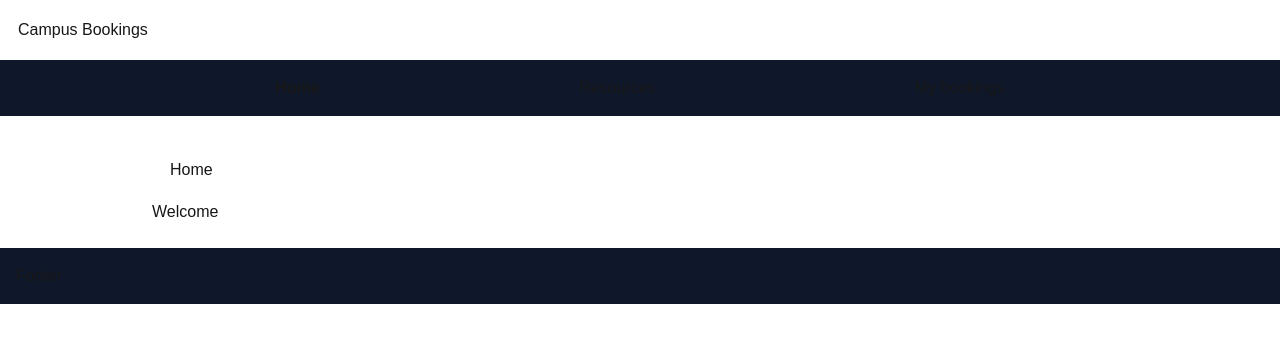
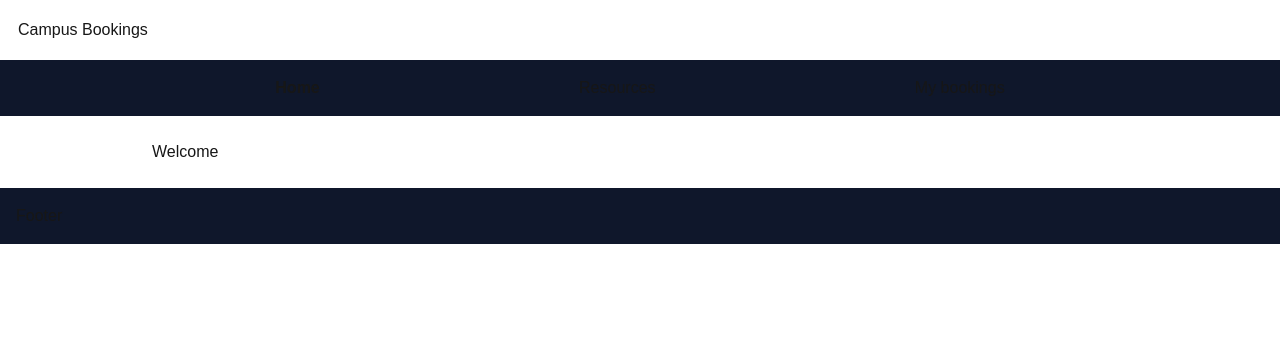
Before and after one commit to ArithmeticLogic/campus-bookings, a Next.js app: page / in a window 1280 px wide. Shown: the top 342 px of the page. Built offline with nearby package versions, Linux system fonts and the light colour scheme.

Commit message:
Removed page specific titles

```diff
--- a/app/bookings/page.tsx
+++ b/app/bookings/page.tsx
@@ -5,8 +5,6 @@
 export default function Bookings() {
     return (
         <main>
-            <h1 className='p-4.5'>{metadata.title}</h1>
-
             <h1>My bookings</h1>
             <h1>No bookings yet</h1>
 
--- a/app/page.tsx
+++ b/app/page.tsx
@@ -5,9 +5,7 @@
 export default function Home() {
   return (
       <main>
-          <h1 className='p-4.5'>{metadata.title}</h1>
-
-          <h1>Welcome</h1>
+          <h1 className='text-accent bg-brand border-accent'>Welcome</h1>
       </main>
   )
 }
--- a/app/resources/page.tsx
+++ b/app/resources/page.tsx
@@ -9,14 +9,12 @@
     return (
         // Mobile first design
         <main>
-            <h1 className="p-4">{metadata.title}</h1>
-
             <div className="grid grid-cols-1 gap-4 sm:grid-cols-2 lg:grid-cols-3">
                 {resources.map((resource) => (
                     <ResourceCard
                         key={resource.id}
                         resource={resource}
-                        popular={false}
+                        popular={false} // Not set properly yet
                     />
                 ))}
             </div>
```
